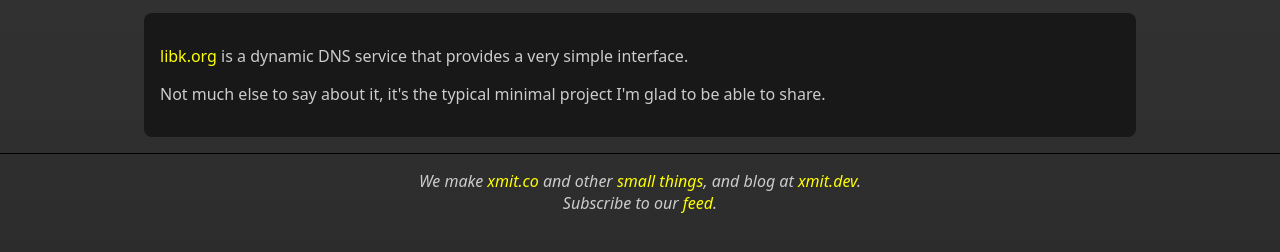
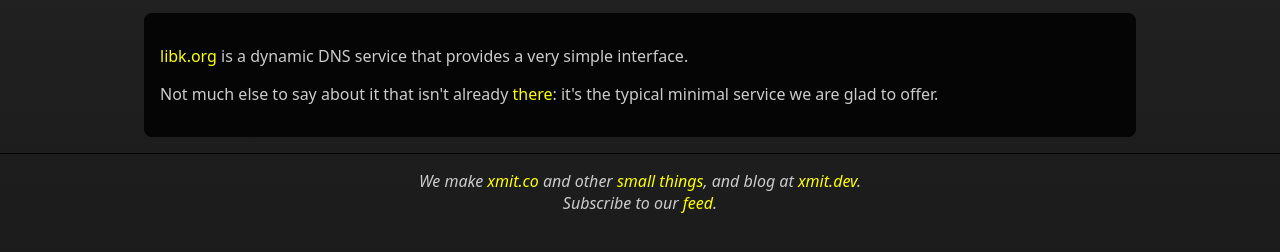
Before and after one commit to xmit-co/xmit.dev, an Eleventy site: page posts/libk.md in a window 1280 px wide. Shown: the part 68-320 px from the top of the page. Built offline with nearby package versions, Linux system fonts and the light colour scheme; Eleventy itself is replaced by a stand-in of ours; files that its build step writes are made by us from their sources.

Commit message:
darker bg

```diff
--- a/_includes/layout.html
+++ b/_includes/layout.html
@@ -14,7 +14,7 @@
       html,
       body {
         color: #ccc;
-        background-image: linear-gradient(#333, #222);
+        background-image: linear-gradient(#222, #111);
         min-height: 100svh;
         font-family: system-ui, sans-serif;
         margin: 0;
@@ -50,7 +50,7 @@
       article {
         max-width: 60em;
         border-radius: 0.5em;
-        background-color: #181818;
+        background-color: #050505;
         margin: 1em auto 1em auto;
         padding: 1em;
       }
--- a/posts/libk.md
+++ b/posts/libk.md
@@ -5,4 +5,5 @@
 
 [libk.org](https://libk.org) is a dynamic DNS service that provides a very simple interface.
 
-Not much else to say about it, it's the typical minimal project I'm glad to be able to share.
+Not much else to say about it that isn't already [there](https://libk.org):
+it's the typical minimal service we are glad to offer.
```
